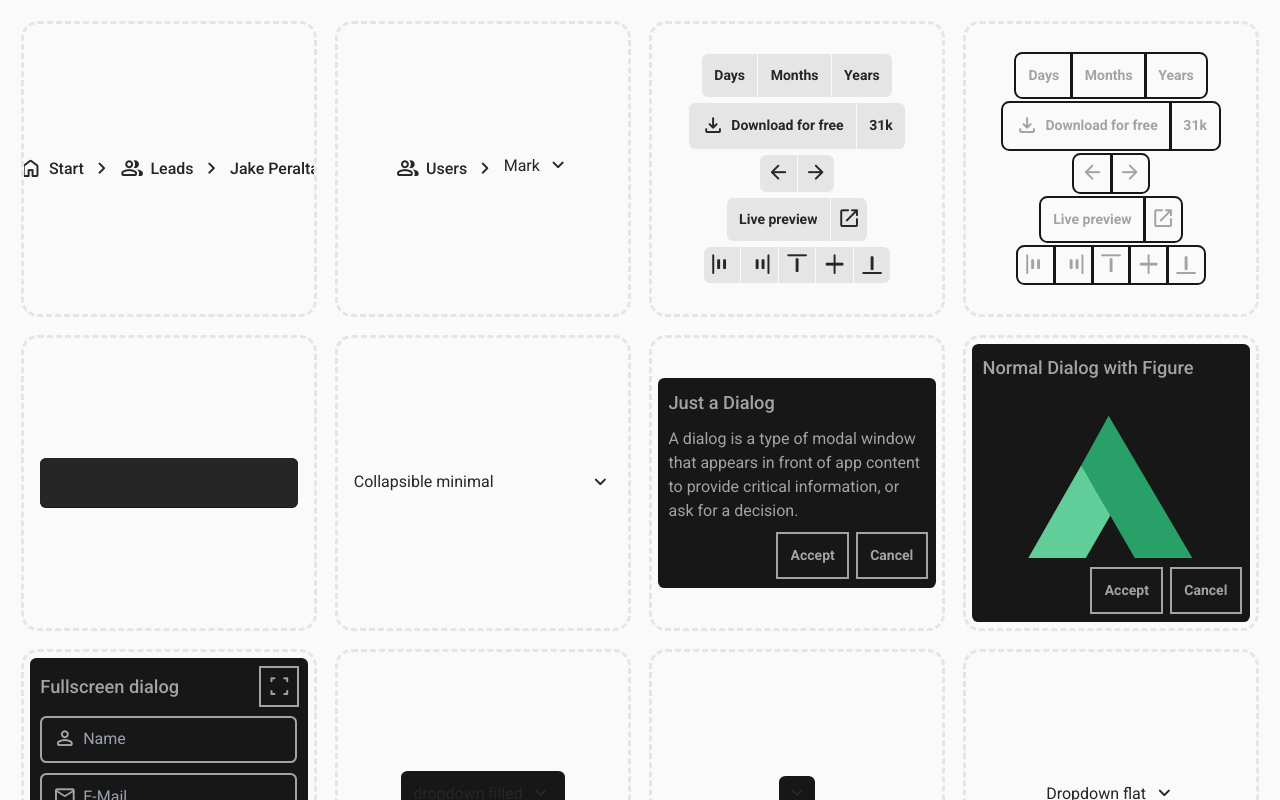
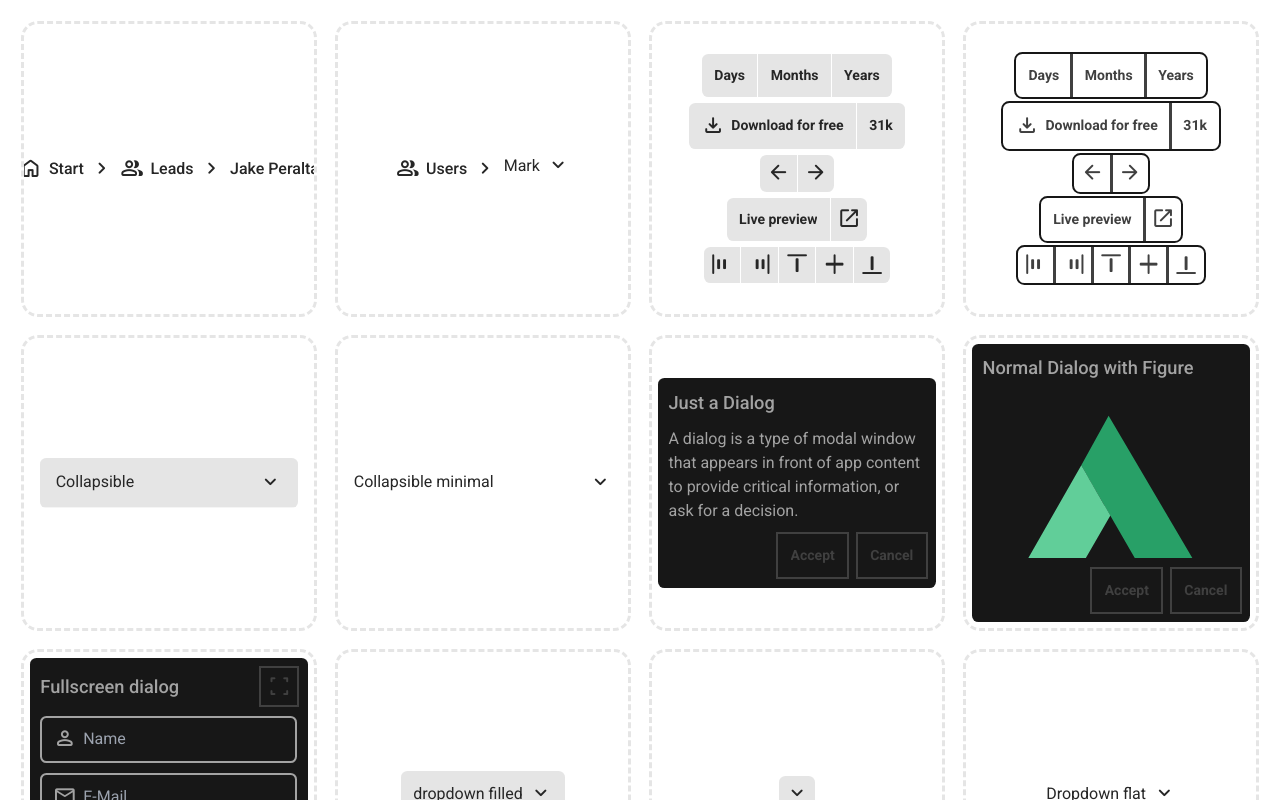
Before and after one commit to LUHMLLO/atomic-react, a React (Vite) app: page /inspect/organisms in a window 1280 px wide. Shown: the top 800 px of the page. Built offline with nearby package versions, Linux system fonts and the light colour scheme; what @nanostores/persistent would draw is missing.

Commit message:
still changing from dark to light, updated login function to accept a navigator as a parameter so i can redirect the user after the login was successful

```diff
--- a/index.html
+++ b/index.html
@@ -13,7 +13,7 @@
     rel="stylesheet">
 </head>
 
-<body class="bg-neutral-50 text-neutral-800 ">
+<body class="bg-[#fff] text-neutral-800 ">
   <div id="root"></div>
   <script type="module" src="/src/main.tsx"></script>
 </body>
--- a/src/api/login.endpoint.tsx
+++ b/src/api/login.endpoint.tsx
@@ -2,7 +2,10 @@ import axios from 'axios';
 import { LoginData, User } from './interfaces';
 import { setUser } from './stores';
 
-export async function Endpoint_Login(data: LoginData) {
+export async function Endpoint_Login(
+	data: LoginData,
+	navigate: (path: string) => void
+) {
 	try {
 		const response = await axios.post(
 			import.meta.env.VITE_ENDPOINT_LOGIN,
@@ -17,8 +20,7 @@ export async function Endpoint_Login(data: LoginData) {
 		if (response.status === 201) {
 			const user: User = await response.data;
 			setUser(user);
-
-			console.log('Login successful', response.data);
+			navigate('/dashboard');
 		} else {
 			console.error('Login failed');
 		}
--- a/src/components/molecules/button.tsx
+++ b/src/components/molecules/button.tsx
@@ -38,26 +38,26 @@ const Button: React.FC<Props> = ({
 	`;
 
 	const states_hollow = `
-		${active ? 'hover:text-accent-400' : 'hover:text-neutral-800'}
-		${active ? 'text-accent-500' : 'bg-transparent text-neutral-900'}
-		${active ? 'active:text-accent-600' : 'active:text-neutral-950'}
+		${active ? 'hover:text-accent-400' : 'hover:text-neutral-700'}
+		${active ? 'text-accent-500' : 'bg-transparent text-neutral-800'}
+		${active ? 'active:text-accent-600' : 'active:text-neutral-900'}
 	`;
 
 	const states_outline = `outline outline-2
 		${
 			active
 				? 'hover:outline-accent-400 hover:text-accent-400'
-				: 'hover:outline-inherit hover:text-neutral-300'
+				: 'hover:outline-neutral-600 hover:text-neutral-600'
 		}
 		${
 			active
 				? 'outline-accent-500 text-accent-500'
-				: 'outline-inherit text-neutral-400'
+				: 'outline-neutral-700 text-neutral-700'
 		}
 		${
 			active
 				? 'active:outline-accent-600 active:text-accent-600'
-				: 'active:outline-inherit active:text-neutral-500'
+				: 'active:outline-neutral-800 active:text-neutral-800'
 		}
 	`;
 
--- a/src/components/organisms/collapsible.tsx
+++ b/src/components/organisms/collapsible.tsx
@@ -23,12 +23,12 @@ const Collapsible: React.FC<Props> = ({
 		<details
 			className={`
 				flex flex-col gap-1 w-full overflow-hidden rounded-5xs
-				${minimal ? '' : 'bg-neutral-900'}
+				${minimal ? '' : 'bg-neutral-100'}
 				${className}
 			`}>
 			<summary
 				className={`flex items-center gap-5xs w-full cursor-pointer ${
-					minimal ? '' : 'px-nm py-sm bg-neutral-800'
+					minimal ? '' : 'px-nm py-sm bg-neutral-200'
 				}`}>
 				{leading_icon && (
 					<Icon name={leading_icon} filled={leading_icon_filled} />
--- a/src/components/organisms/dropdown.tsx
+++ b/src/components/organisms/dropdown.tsx
@@ -43,7 +43,7 @@ const Dropdown: React.FC<Props> = ({
 			className={`relative inline-flex flex-col gap-5xs ${className}`}>
 			<summary
 				className={`flex items-center gap-5xs min-w-full max-w-max cursor-pointer rounded-5xs ${
-					filled ? 'bg-neutral-900' : ''
+					filled ? 'bg-neutral-200' : ''
 				} ${text && !flat ? 'px-sm py-xs' : ''} ${
 					!text && !flat ? 'p-5xs' : ''
 				}`}>
@@ -56,7 +56,7 @@ const Dropdown: React.FC<Props> = ({
 			<ul
 				// ref={floating}
 				// style={floatingStyles}
-				className={`absolute mt-5xs flex flex-col gap-5xs p-5xs min-w-full max-w-max bg-neutral-900 rounded-5xs whitespace-nowrap`}>
+				className={`absolute mt-5xs flex flex-col gap-5xs p-5xs min-w-full max-w-max bg-neutral-200 rounded-5xs whitespace-nowrap`}>
 				{children}
 			</ul>
 		</details>
--- a/src/components/widgets/fab.tsx
+++ b/src/components/widgets/fab.tsx
@@ -26,9 +26,9 @@ const Fab: React.FC<Props> = ({
 	type,
 }) => {
 	const states_filled = `
-		${active ? 'hover:bg-accent-400' : 'hover:bg-neutral-700'}
-		${active ? 'bg-accent-500 text-accent-950' : 'bg-neutral-800'}
-		${active ? 'active:bg-accent-600' : 'active:bg-neutral-900'}
+		${active ? 'hover:bg-accent-400' : 'hover:bg-neutral-100'}
+		${active ? 'bg-accent-500 text-accent-950' : 'bg-neutral-200'}
+		${active ? 'active:bg-accent-600' : 'active:bg-neutral-300'}
 	`;
 
 	const states_hollow = `
--- a/src/routes/app/dashboard.tsx
+++ b/src/routes/app/dashboard.tsx
@@ -1,3 +1,6 @@
+import { useStore } from '@nanostores/react';
+import { $user } from '@/api/stores';
+
 import Layout from '@/layouts/app';
 import Figure from '@/components/atoms/figure';
 import Text from '@/components/atoms/text';
@@ -5,6 +8,8 @@ import Button from '@/components/molecules/button';
 import Chart from '@/components/widgets/chart';
 
 export default function Route() {
+	const user = useStore($user);
+
 	return (
 		<Layout>
 			<header className='flex items-center justify-between'>
@@ -14,7 +19,7 @@ export default function Route() {
 						className='w-[3.5rem]'
 					/>
 					<span className='flex flex-col'>
-						<Text tag='h6' text='Welcome back, Erik Kovalsky' />
+						<Text tag='h6' text={`Welcome back, ${user?.nombrePersonal}`} />
 						<Text
 							tag='small'
 							text='We re very happy to see you again on your dashboard'
--- a/src/routes/auth/login.tsx
+++ b/src/routes/auth/login.tsx
@@ -1,12 +1,10 @@
-import Layout from '@/layouts/auth';
 import React, { ChangeEvent, useState } from 'react';
-
-import { useStore } from '@nanostores/react';
-import { $user } from '@/api/stores';
+import { useNavigate } from 'react-router-dom';
 
 import { LoginData } from '@/api/interfaces';
 import { Endpoint_Login } from '@/api/login.endpoint';
 
+import Layout from '@/layouts/auth';
 import Figure from '@/components/atoms/figure';
 import Text from '@/components/atoms/text';
 import Button from '@/components/molecules/button';
@@ -16,11 +14,10 @@ import Switchbox from '@/components/organisms/switchbox';
 import ThemeToggle from '@/components/widgets/themetoggle';
 
 export default function Route() {
-	const user = useStore($user);
-
 	const [username, setUsername] = useState('js');
 	const [password, setPassword] = useState('123456');
 
+	const navigate = useNavigate();
 	const handleLogin = async (e: React.FormEvent<HTMLFormElement>) => {
 		e.preventDefault();
 
@@ -29,7 +26,7 @@ export default function Route() {
 			claveUsuario: password,
 		};
 
-		await Endpoint_Login(data);
+		await Endpoint_Login(data, navigate);
 	};
 
 	return (
@@ -45,7 +42,6 @@ export default function Route() {
 					<header>
 						<Text tag='h1' text='Sign In' className='text-accent-600' />
 						<Text tag='p' text={`Welcome back to your account.`} />
-						<p>{user?.nombreUsuario}</p>
 					</header>
 					<Field
 						label='Email Address'
```
